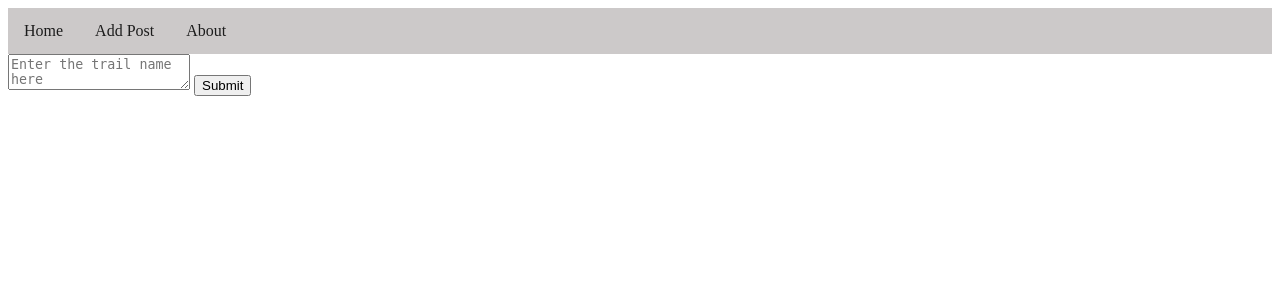
After one commit to allie090/TrailWebsite, a Flask app: page /addpost in a window 1280 px wide. The commit adds this page. Shown: the top 300 px of the page. Run offline with Flask 3, Linux system fonts and the light colour scheme.

Commit message:
graphics and posting functionality
Slight differences to the graphics of the page and the posting information can be viewed on the home page now.

```diff
--- a/app.py
+++ b/app.py
@@ -1,21 +1,37 @@
-'''
-    This is the starting file for a trail system
-'''
-
-from flask import Flask
-from flask import Flask, render_template
+from flask import Flask, render_template, request, redirect
 
 app = Flask(__name__)
 
-# create the app route for the main page
+# Route for the main page
 @app.route('/')
 def home():
-    return render_template('home.html')
+    with open('data.txt', 'r') as file:
+        posts = file.readlines()
+    return render_template('home.html', posts=posts)
 
-# create the app route for the about page
+# Route for handling form submission and adding posts
+@app.route('/add_post', methods=['POST'])
+def add_post():
+    if request.method == 'POST':
+        trail_name = request.form['trail_name']
+        with open('data.txt', 'a') as file:
+            file.write(trail_name + '\n')
+        return redirect('/')  # Redirect to the home page after adding the post
+
+# Route for rendering the form to add a post
+@app.route('/addpost')
+def addpost():
+    return render_template('addpost.html')
+
+# Route for the about page
 @app.route('/about')
 def about():
     return render_template('about.html')
 
+@app.route('/viewpost')
+def view_post():
+    post = request.args.get('post')
+    return render_template('viewpost.html', post=post)
+
 if __name__ == '__main__':
     app.run(debug=True)
--- /dev/null
+++ b/data.txt
@@ -0,0 +1,3 @@
+Sharon woods
+sugarcreek
+German Town MetroPark
--- a/static/home.css
+++ b/static/home.css
@@ -58,6 +58,10 @@ body {
     color: rgb(85, 85, 85);
 }
 
+.posting-box {
+    color: rgb(85, 85, 85);
+}
+
 .sidebar .closebtn {
     position: absolute;
     top: 0;
--- a/templates/about.html
+++ b/templates/about.html
@@ -2,20 +2,24 @@
 <head>
     <meta charset="UTF-8">
     <meta name="viewport" content="width=device-width, initial-scale=1.0">
-    <title>My Trail Website</title>
+    <title>About Trail Website</title>
     <link rel="stylesheet" href="{{ url_for('static', filename='about.css') }}">
     <link rel="stylesheet" href="{{ url_for('static', filename='optionsBar.css') }}">
 
 </head>
 <body>
+    <!-- add the section for background image -->
     <div class="bg-img"></div>
     <nav>
+        <!-- adds a navigation bar across the top for page accessability -->
         <ul>
             <li><a href="/">Home</a></li>
+            <li><a href="/addpost">Add Post</a></li>
             <li><a href="/about">About</a></li>
         </ul>
     </nav>
     <div class="text">
+        <!-- general information about the site-->
         <h1>About the site</h1>
         <p>Hi, my name is Allie. I am someone who loves hiking and planning outdoor adventures.
             This website aims to be a personal solution to cataloging hikes that I have been on
--- /dev/null
+++ b/templates/addpost.html
@@ -0,0 +1,23 @@
+<!DOCTYPE html>
+<html lang="en">
+<head>
+    <meta charset="UTF-8">
+    <meta name="viewport" content="width=device-width, initial-scale=1.0">
+    <title>Trail Website</title>
+    <link rel="stylesheet" href="{{ url_for('static', filename='addpost.css') }}">
+    <link rel="stylesheet" href="{{ url_for('static', filename='optionsBar.css') }}">
+</head>
+<body>
+    <nav>
+        <ul>
+            <li><a href="/">Home</a></li>
+            <li><a href="/addpost">Add Post</a></li>
+            <li><a href="/about">About</a></li>
+        </ul>
+    </nav>
+    <form action="/add_post" method="post">
+        <textarea name="trail_name" id="post-input" placeholder="Enter the trail name here"></textarea>
+        <button type="submit">Submit</button>
+    </form>
+</body>
+</html>
```
Also changed, not shown: static/script.js (+7 -3 lines), templates/home.html (+17 -10 lines), static/addpost.css (added), templates/viewpost.html (added).
